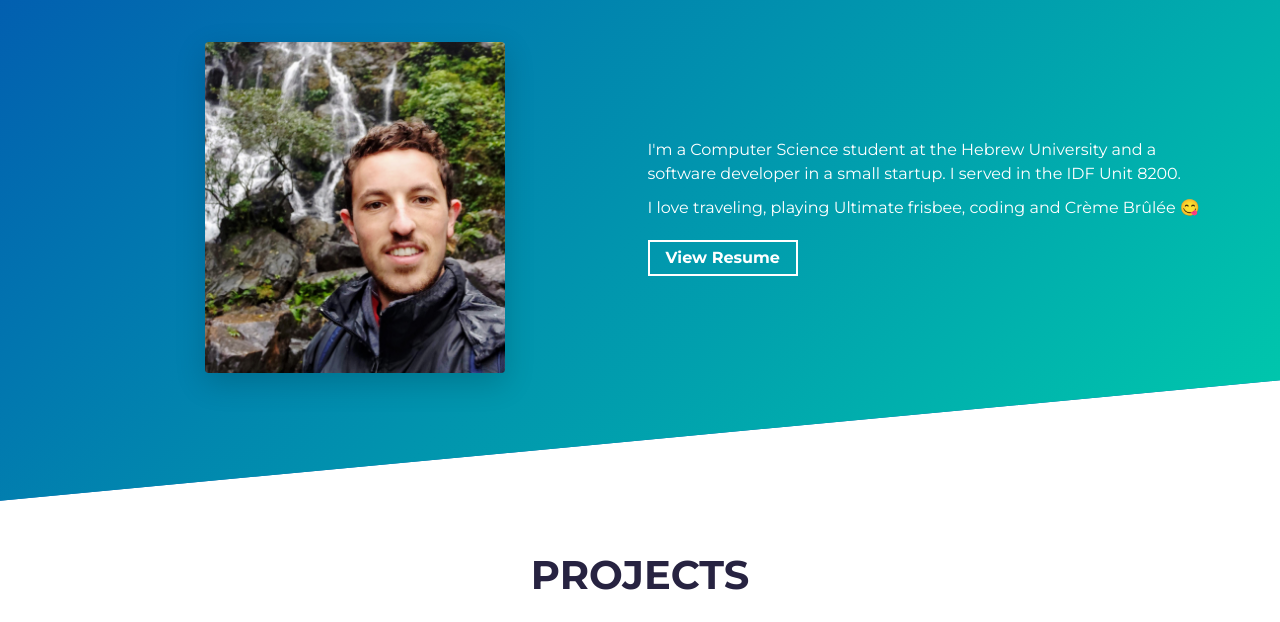
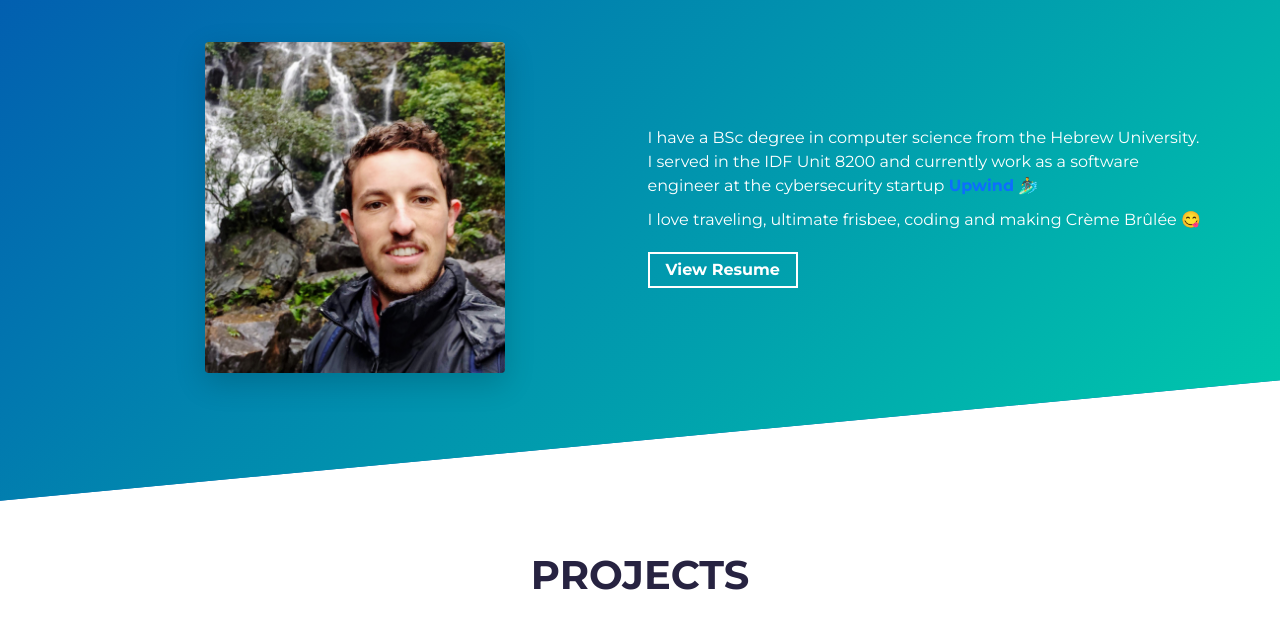
Before and after one commit to johny1122/Portfolio-Site, a website built with Parcel: page src/index.html in a window 1280 px wide. Shown: the part 901-1523 px from the top of the page. Built offline with nearby package versions, Linux system fonts and the light colour scheme.

Commit message:
update about me section

```diff
--- a/src/index.html
+++ b/src/index.html
@@ -77,10 +77,18 @@
           <div class="col-md-6 col-sm-12">
             <div class="about-wrapper__info load-hidden">
               <p class="about-wrapper__info-text">
-                I'm a Computer Science student at the Hebrew University and a software developer in a small startup. I served in the IDF Unit 8200.
+                I have a BSc degree in computer science from the Hebrew University. I served in the IDF Unit 8200 and currently work as a software engineer at the cybersecurity startup
+                <a
+                  rel="noreferrer"
+                  target="_blank"
+
+                  href="https://www.upwind.io/"
+                >
+                  <b>Upwind</b>
+                </a>🏄‍♂️
               </p>
               <p class="about-wrapper__info-text">
-              I love traveling, playing Ultimate frisbee, coding and Crème Brûlée 😋
+              I love traveling, ultimate frisbee, coding and making Crème Brûlée 😋
               </p>
               <span class="d-flex mt-3">
                 <a
@@ -327,7 +335,7 @@
         <hr />
 
         <p class="footer__text">
-          © 2023 - developed by
+          © 2024 - developed by
           <a rel="noreferrer" href="https://github.com/johny1122" target="_blank">Jonathan Birnbaum</a>
         </p>
       </div>
```
